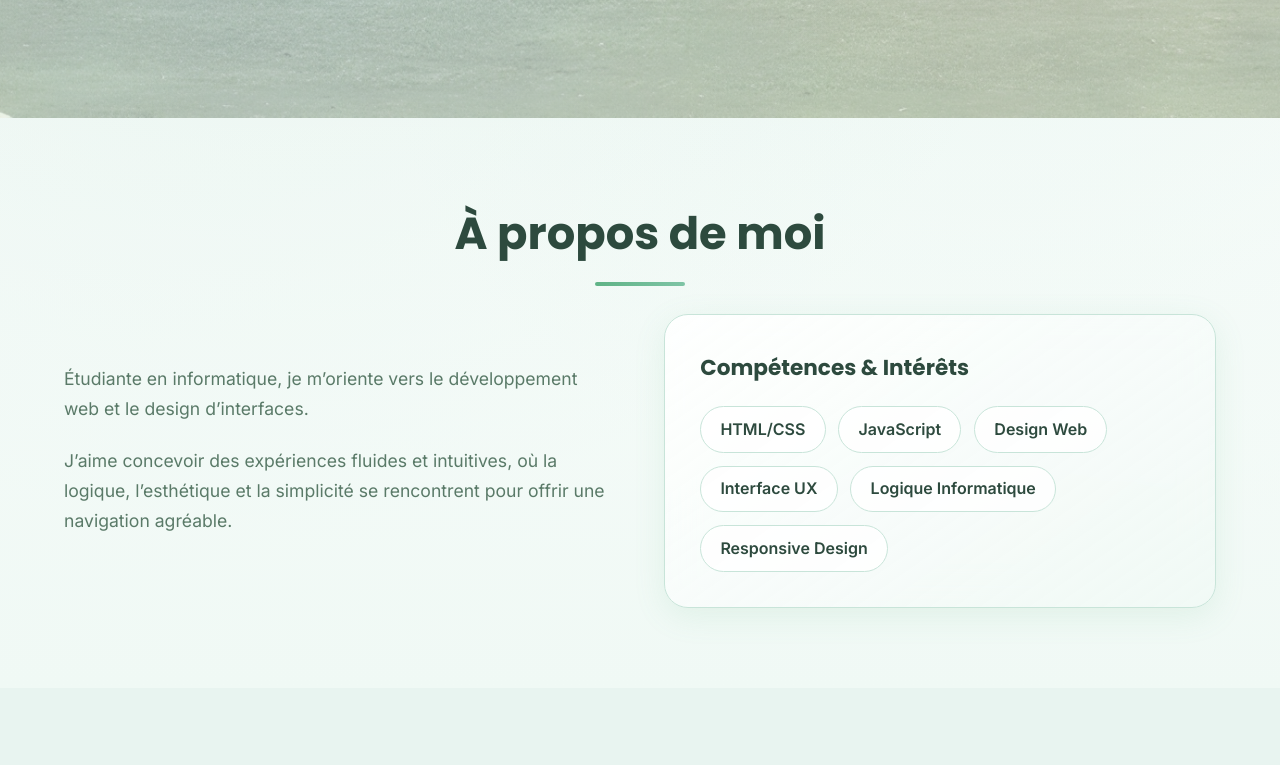
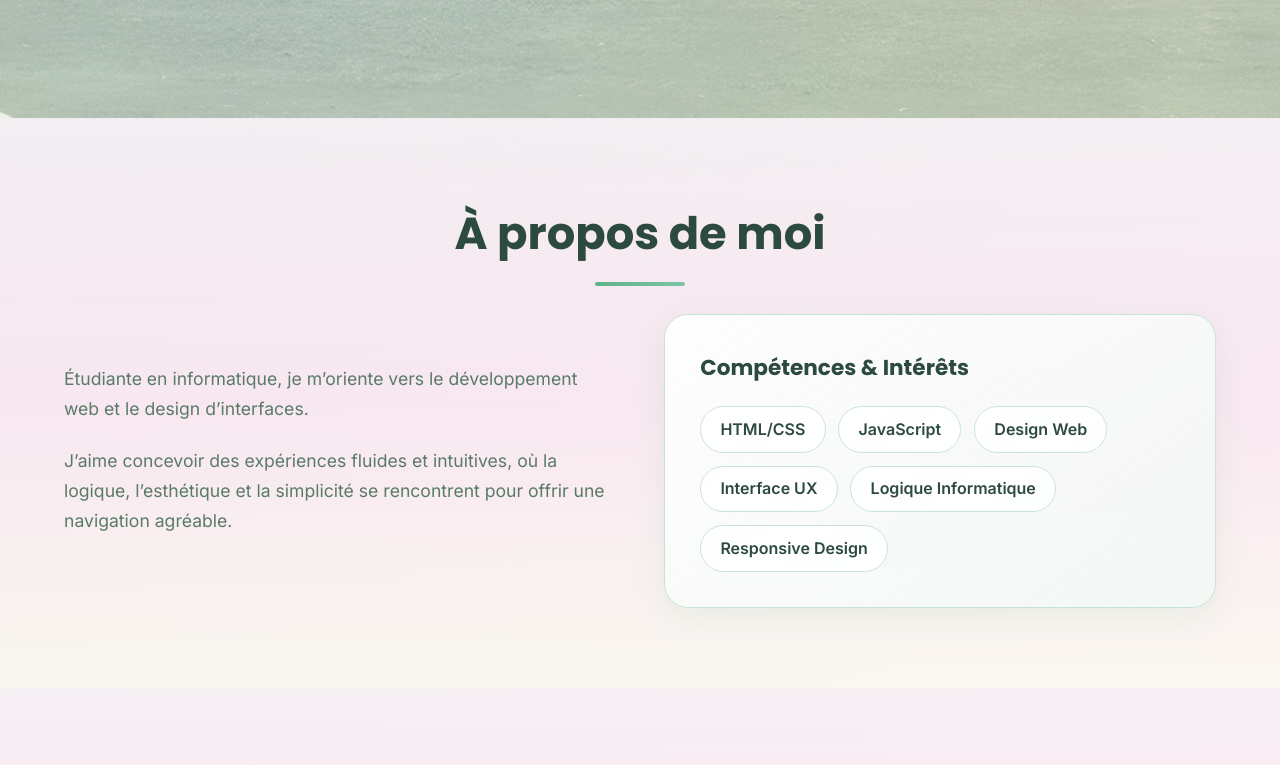
Before and after one commit to belowtheocean/Portfolio, a plain HTML site: page index.html in a window 1280 px wide. Shown: the part 682-1447 px from the top of the page. Drawn offline with nearby package versions, Linux system fonts and the light colour scheme.

Commit message:
couleurs de fond

```diff
--- a/css/style.css
+++ b/css/style.css
@@ -85,6 +85,25 @@ body {
     line-height: 1.6;
     overflow-x: hidden;
     transition: background 0.5s ease, color 0.5s ease;
+}
+
+/* Light mode pastel backgrounds for sections after hero */
+body:not([data-theme="dark"]) .about,
+body:not([data-theme="dark"]) .projects,
+body:not([data-theme="dark"]) .contact,
+body:not([data-theme="dark"]) .footer {
+    background: linear-gradient(180deg,
+        rgba(248, 236, 243, 0.70) 0%,
+        rgba(252, 226, 240, 0.75) 50%,
+        rgba(255, 245, 236, 0.60) 100%);
+}
+
+/* Apply same pastel ambiance to CV page in light mode */
+body:not([data-theme="dark"]).page-cv {
+    background: linear-gradient(180deg,
+        rgba(248, 236, 243, 0.70) 0%,
+        rgba(252, 226, 240, 0.75) 50%,
+        rgba(255, 245, 236, 0.60) 100%);
 }
 
 ::selection { background: rgba(125, 141, 255, 0.25); }
```
